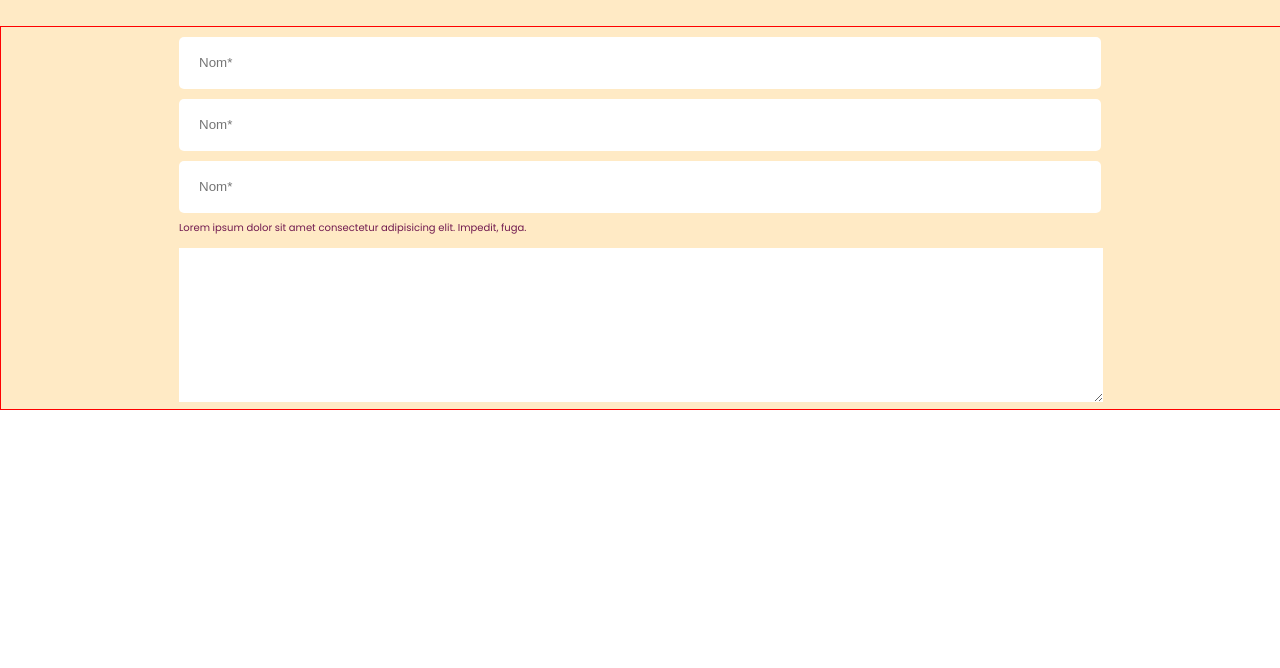
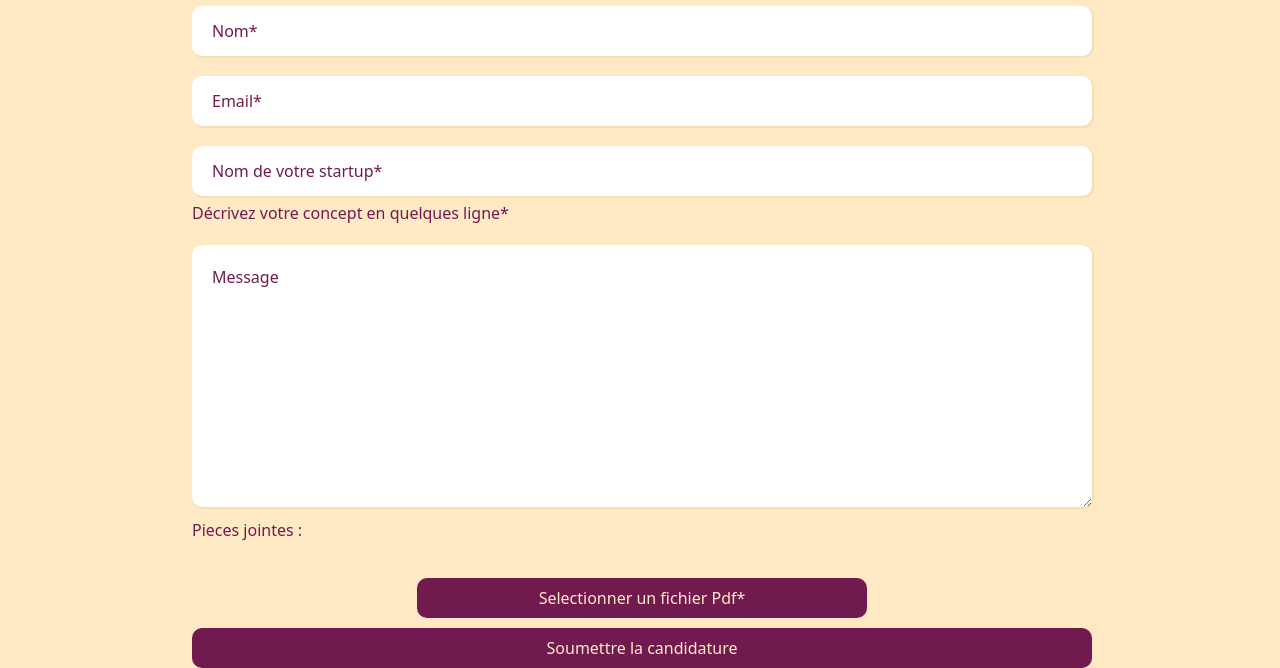
Before and after one commit to JosephNgyamba/Projet-Digital-Africa, a plain HTML site: page index.html in a window 1280 px wide. Shown: the part 773-1441 px from the top of the page. Before the commit the page ends 1183 px from the top, so only its background shows below. Drawn offline with nearby package versions, Linux system fonts and the light colour scheme.

Commit message:
ajout form

```diff
--- a/index.html
+++ b/index.html
@@ -9,6 +9,7 @@
       href="https://fonts.googleapis.com/css?family=Poppins"
       rel="stylesheet"
     />
+    <link href="https://cdn.jsdelivr.net/npm/bootstrap@5.2.1/dist/css/bootstrap.min.css" rel="stylesheet" integrity="sha384-iYQeCzEYFbKjA/T2uDLTpkwGzCiq6soy8tYaI1GyVh/UjpbCx/TYkiZhlZB6+fzT" crossorigin="anonymous">
     <link rel="stylesheet" href="https://cdnjs.cloudflare.com/ajax/libs/font-awesome/6.2.0/css/all.min.css" integrity="sha512-xh6O/CkQoPOWDdYTDqeRdPCVd1SpvCA9XXcUnZS2FmJNp1coAFzvtCN9BmamE+4aHK8yyUHUSCcJHgXloTyT2A==" crossorigin="anonymous" referrerpolicy="no-referrer" />
     <title>Digitalafrica</title>
   </head>
@@ -100,19 +101,24 @@
     </div>
     <div class="form-texte"><p>REMPLISSEZ LE FORMULAIRE</p></div>
     <div class="formulaire">
-    <form action="get">
+    <form >
             <div>
-              <input type="text" placeholder="Nom*">
+              <input type="text" placeholder="Nom*" required>
             </div>
             <div>
-              <input type="text" placeholder="Nom*">
+              <input type="text" placeholder="Email*" required>
             </div>
             <div>
-               <input type="text" placeholder="Nom*">
+               <input type="text" placeholder="Nom de votre startup*" required>
             </div>
-            <div><label for="text">Lorem ipsum dolor sit amet consectetur adipisicing elit. Impedit, fuga.</label></div>
-            <div><textarea name="" id="" cols="30" rows="10" ></textarea></div>
+            <p class="text">Décrivez votre concept en quelques ligne*<p>
+            <div><textarea name="" id="" cols="30" rows="10" required placeholder="Message" ></textarea></div>
+            <p class="text">Pieces jointes :</p>
           </form>
+          </div>
+          <div class="form-button-bottom">
+            <button class="btn1" type="submit">Selectionner un fichier Pdf*</button>
+            <button class="btn2" type="submit">Soumettre la candidature</button>
           </div>
   </body>
 </html>
--- a/style.css
+++ b/style.css
@@ -59,7 +59,7 @@ img {
 }
 .commentaire-titre {
   font-family: "poppins";
-  margin-top: -40px;
+  margin-top: 0px;
 }
 .section-image {
   height: 350px;
@@ -103,11 +103,11 @@ img {
   display: flex;
 }
 .motif {
-  margin-top: -50px;
+  margin-top: -40px;
   margin-left: -100px;
 }
 .avatar-2 {
-  margin-top: 25px;
+  margin-top: 20px;
   margin-left: -100px;
 }
 .content-img2 {
@@ -122,34 +122,67 @@ img {
   margin-left: 25px;
 }
 .formulaire {
-  width: 100%;
   display: flex;
+  flex-direction: column;
   justify-content: center;
-  border: 1px solid red;
+  width: 70%;
+  margin-left: 15%;
 }
+
 input {
   width: 900px;
+  padding-left: 20px;
+  margin-top: -50px;
   height: 50px;
-  border-radius: 5px;
   border: none;
-  margin-top: 10px;
-  padding-left: 20px;
+  box-shadow: 1px 1px 1px 1px wheat;
+  border-radius: 10px;
+}
+div {
+  margin-top: 20px;
+}
+.form-texte {
+  text-align: center;
+  color: #711a50;
+  font-size: 40px;
+  font-weight: bold;
+}
+.text {
+  color: #711a50;
+  margin-top: 5px;
 }
 textarea {
-  width: 920px;
+  width: 900px;
   border: none;
+  box-shadow: 1px 1px 1px 1px wheat;
+  border-radius: 10px;
+  padding-left: 20px;
+  padding-top: 20px;
+}
+.form-button-bottom {
+  display: flex;
+  flex-direction: column;
+  justify-content: center;
+  width: 900px;
+  margin-left: 15%;
+}
+.btn1 {
+  background-color: #711a50;
+  color: #ffeac5;
+  height: 40px;
+  border-radius: 10px;
+  border: none;
+  width: 450px;
+  margin-left: 225px;
+}
+.btn2 {
+  background-color: #711a50;
+  color: #ffeac5;
+  height: 40px;
+  border-radius: 10px;
   margin-top: 10px;
+  border: none;
 }
-.form-texte p {
-  text-align: center;
-  font-family: "poppins";
-  font-weight: bold;
-  font-size: 40px;
+::placeholder {
   color: #711a50;
 }
-label {
-  padding-top: 20px;
-  color: #711a50;
-  font-size: 10px;
-  font-family: "poppins";
-}
```
